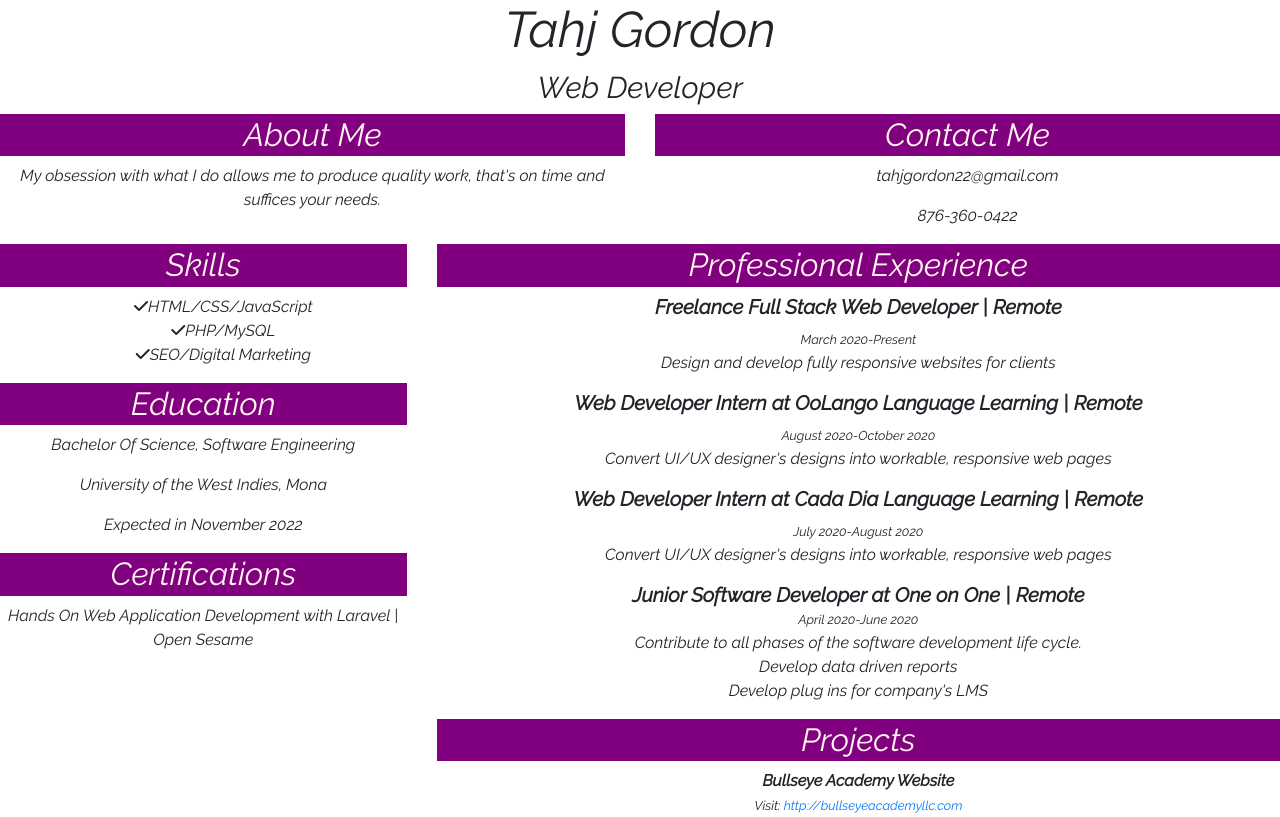
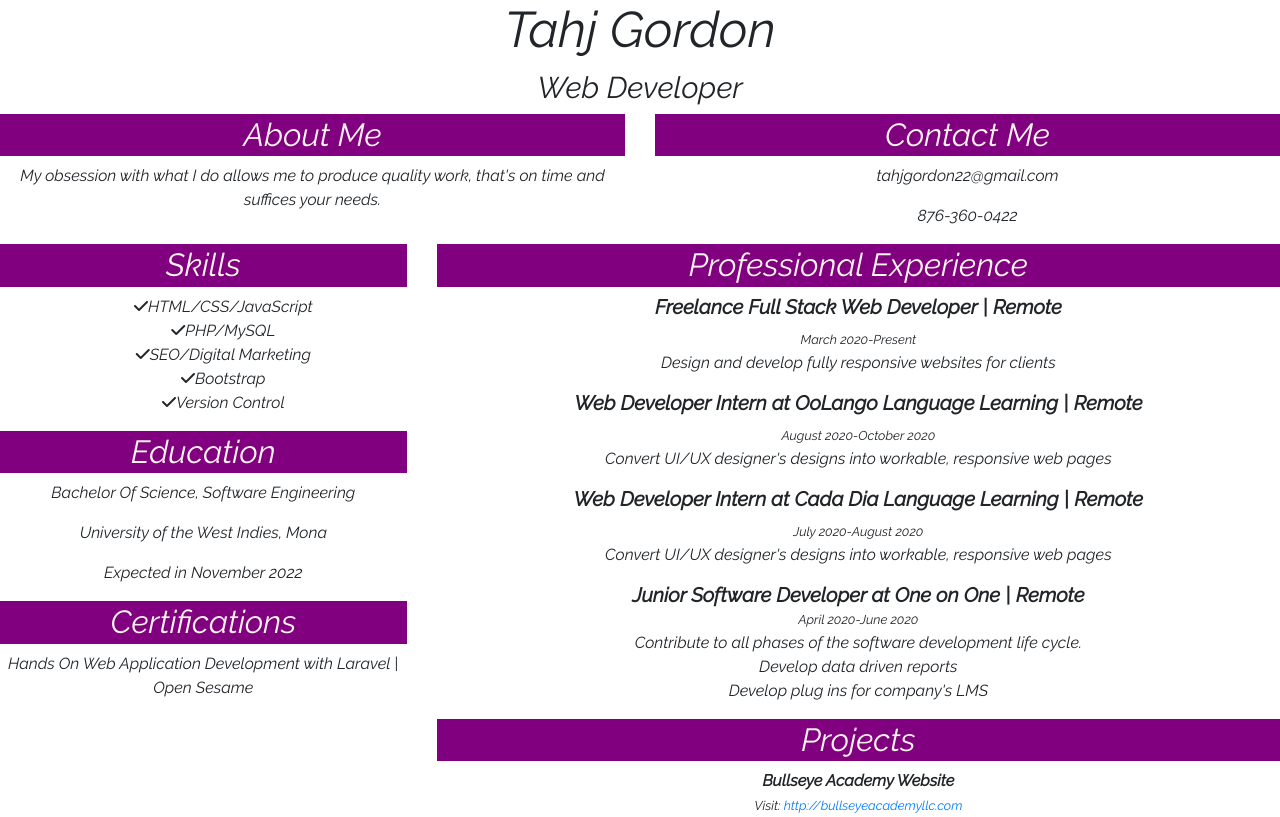
Before and after one commit to Tajato/resume, a plain HTML site: page index.html in a window 1280 px wide. Drawn offline with nearby package versions, Linux system fonts and the light colour scheme.

Commit message:
new skills added

```diff
--- a/index.html
+++ b/index.html
@@ -34,6 +34,8 @@
                 <li><i class="fas fa-check"></i>HTML/CSS/JavaScript</li>
                 <li><i class="fas fa-check"></i>PHP/MySQL</li>
                 <li><i class="fas fa-check"></i>SEO/Digital Marketing</li>
+                <li><i class="fas fa-check"></i>Bootstrap</li>
+                <li><i class="fas fa-check"></i>Version Control</li>
             </ul>
             <h2>Education</h2>
             <p>Bachelor Of Science, Software Engineering</p>
```
